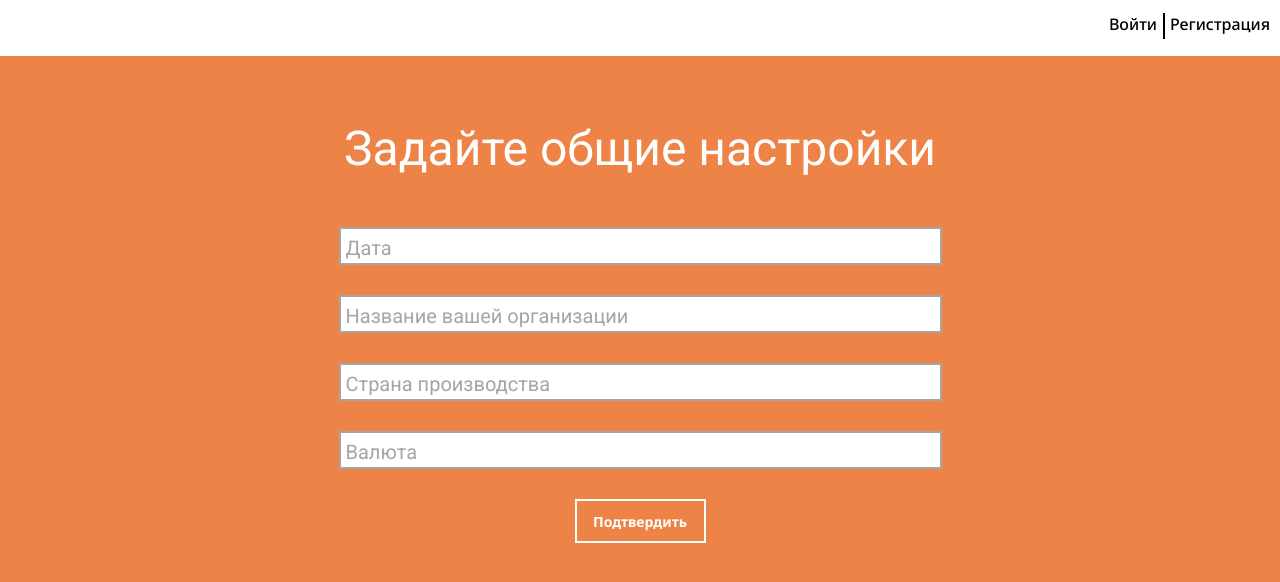
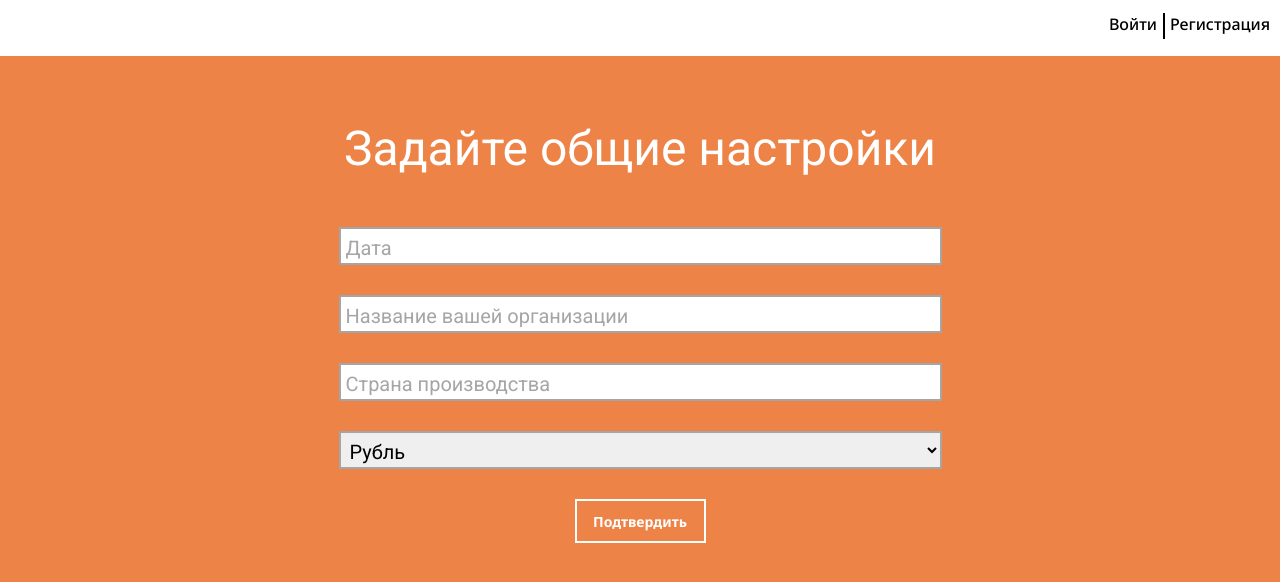
Before and after one commit to TRUINGLol/price-tag-creator, a React (Create React App) app: page /select2 in a window 1280 px wide. Shown: the top 582 px of the page. Built offline with nearby package versions, Linux system fonts and the light colour scheme.

Commit message:
change cocncurency input to select tag

```diff
--- a/src/pages/Select2.jsx
+++ b/src/pages/Select2.jsx
@@ -39,7 +39,9 @@ export default function Select2(){
         <div>
             <Header/>
 
-            <Modal isVisible={isVisible} setVisible={setVisible}>Ooops...Something went wrong... try again later</Modal>
+            <Modal isVisible={isVisible} setVisible={setVisible}>
+                Ooops...Something went wrong... try again later
+            </Modal>
 
             <div className={cl.text}>
                 <p>Задайте общие настройки</p>
@@ -51,7 +53,11 @@ export default function Select2(){
                     <input placeholder="Дата" type="text" name="date" className={cl.inputField} onChange={handleChange}/>
                     <input placeholder="Название вашей организации" type="text" name="orga" className={cl.inputField} onChange={handleChange}/>
                     <input placeholder="Страна производства" type="text" name="country" className={cl.inputField} onChange={handleChange}/>
-                    <input placeholder="Валюта" type="text" name="currency" className={cl.inputField} onChange={handleChange}/>
+                    <select name="currency" className={cl.inputField} style={{width:"603px", height:"38px"}} onChange={handleChange}>
+                        <option value="₽">Рубль</option>
+                        <option value="$">Доллар</option>
+                        <option value="€">Евро</option>
+                    </select>
                     <FormButton>Подтвердить</FormButton>
                 </form>
             </div>
--- a/src/pages/styles/Select2.module.css
+++ b/src/pages/styles/Select2.module.css
@@ -23,6 +23,7 @@
     padding-top: 4px;
     outline: none;
     font-family: "Roboto", sans-serif;
+    display: inline-block;
     font-size: 20px;
 }
 .inputField::placeholder{
```
